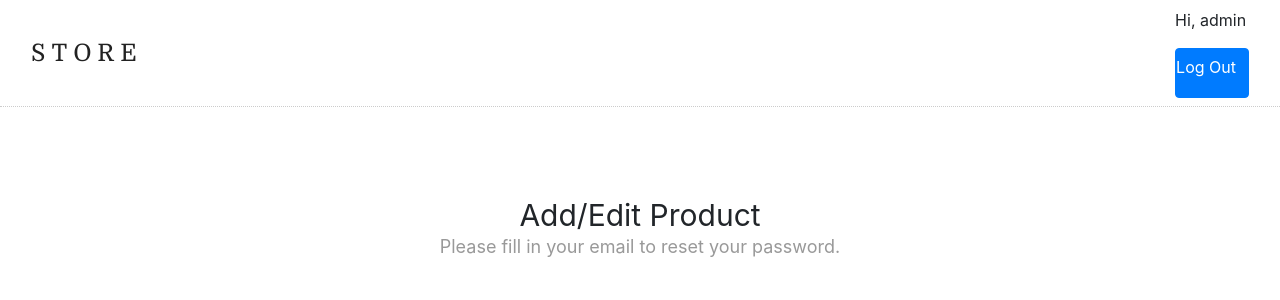
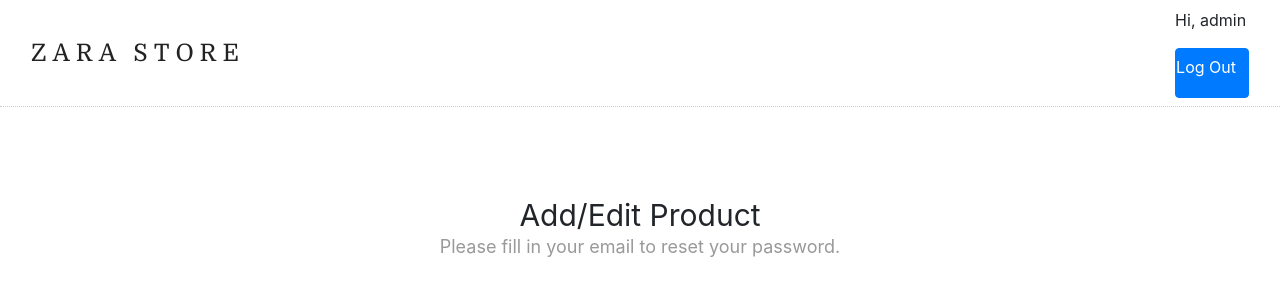
Before and after one commit to soufiianebenalla/The-store, a Django app: page /products/add in a window 1280 px wide. Shown: the top 300 px of the page. Run offline with Django 3.2, Linux system fonts and the light colour scheme; a user stored in the database is signed in; some libraries are stand-ins or nearby versions.

Commit message:
Make some change to store

```diff
--- a/templates/base.html
+++ b/templates/base.html
@@ -23,7 +23,7 @@
                 <div class="container-fluid">
                     <div class="navbar-header">
                         <h1 id="logo">
-                            <a href="/">STORE</a>
+                            <a href="/">ZARA STORE</a>
                         </h1>
                     </div>
 
```
Also changed, not shown: db.sqlite3.
